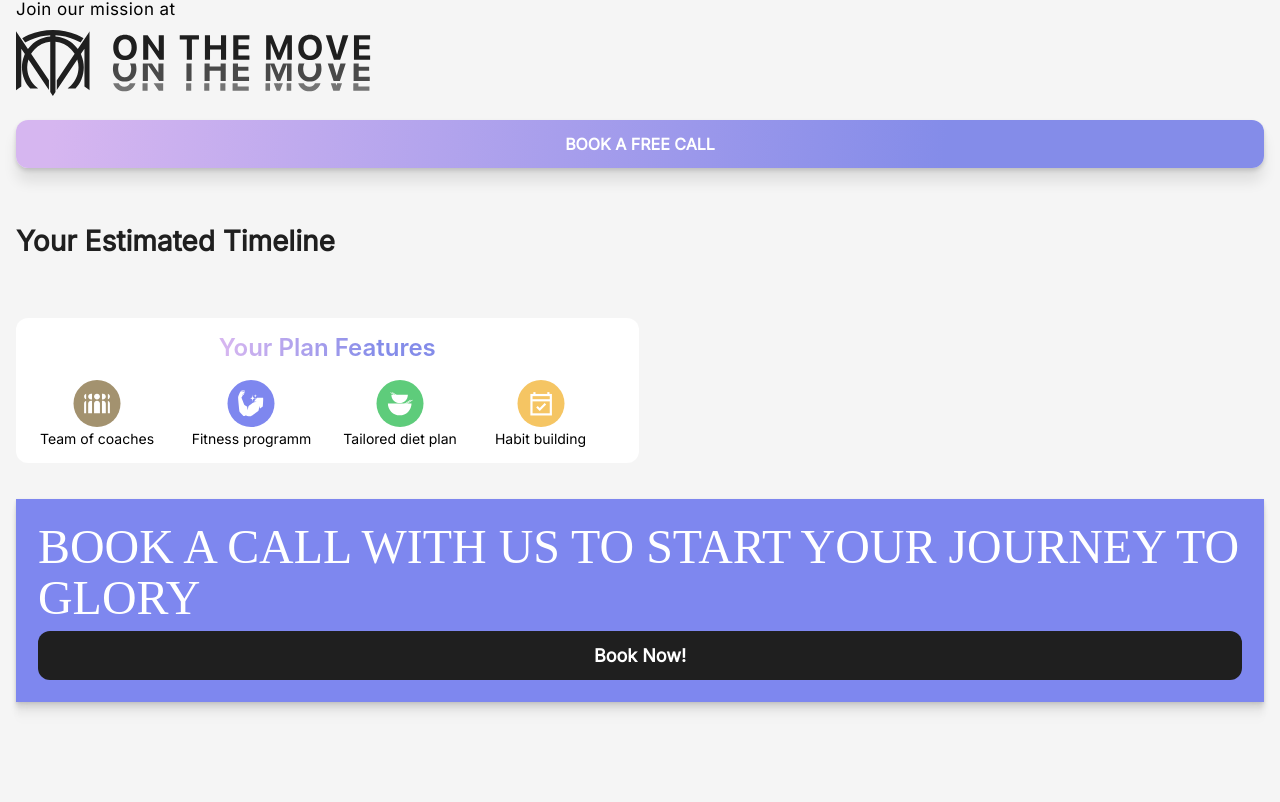
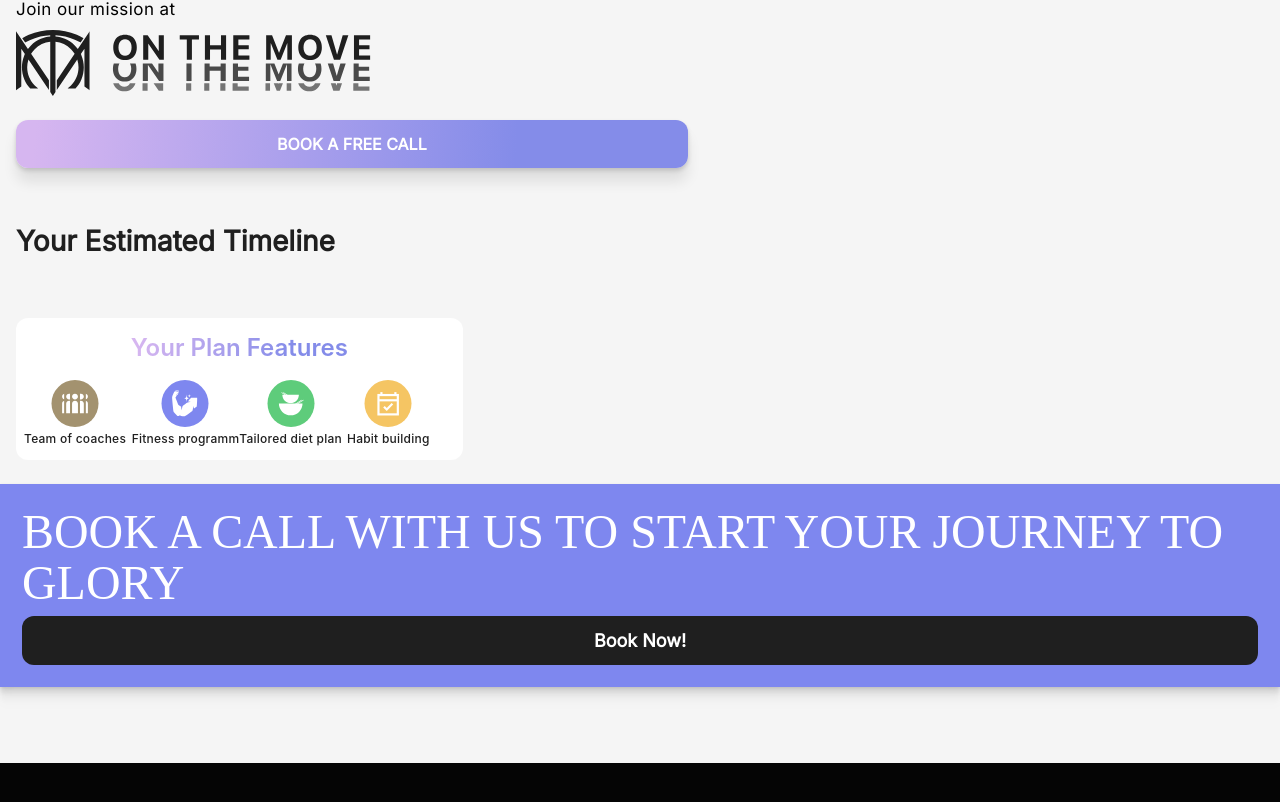
Before and after one commit to on-the-move-life/otm-client, a React (Create React App) app: page /questionnaire/lifestyle/result/1 in a window 1280 px wide. Shown: the part 1771-2573 px from the top of the page. After the commit the page ends 2534 px from the top, so only its background shows below. Built offline with nearby package versions, Linux system fonts and the light colour scheme; no server answers.

Commit message:
- Book a call design fix - add link to "Book a call" - Plan Feature text matched to the design

```diff
--- a/src/features/LifestyleQuiz/Report.js
+++ b/src/features/LifestyleQuiz/Report.js
@@ -1,7 +1,6 @@
 import React, { useEffect, useMemo, useState } from 'react';
 import { useParams } from 'react-router-dom';
 import { axiosClient } from './apiClient';
-import { Button } from '../../components';
 import {
   BookCallHeading,
   BookCallContainer,
@@ -106,7 +105,7 @@ function Report() {
       {error && !loading && (
         <Error showButton={false}>Some Error Occured</Error>
       )}
-      <div className="flex flex-col items-start justify-start gap-9 px-4 py-6">
+      <div className="flex flex-col items-start justify-start gap-9 py-6 px-4">
         <img src={'/assets/otm-logo-report.svg'} alt="otm-logo" />
 
         {/* ////// */}
@@ -148,8 +147,7 @@ function Report() {
                 data?.categoryResults.map((item, index) => (
                   <div
                     key={index}
-                    className={`${
-                      index % 2 === 0 ? 'self-start' : 'self-end'
+                    className={`${index % 2 === 0 ? 'self-start' : 'self-end'
                       } p-3`}
                   >
                     <LifestyleFitnessCard
@@ -220,7 +218,7 @@ function Report() {
 
             <button
               onClick={() => {
-                console.log('call booked');
+                window.open('https://calendly.com/pranavyadav996/30min', '_blank')
               }}
               className={`lifestyle-gradient-button mt-4 h-[48px] w-full rounded-xl border-[rgba(209,209,209,0.70)] font-semibold uppercase text-white`}
             >
@@ -239,36 +237,37 @@ function Report() {
           <div className="flex flex-col items-center justify-start gap-4 rounded-[12px] bg-white px-2 py-3.5">
             <FeatureHeading>Your Plan Features</FeatureHeading>
             <div className="grid w-full grid-cols-4 place-items-start text-[14px]">
-              <div className="flex flex-col items-center justify-center">
+              <div className="flex flex-col items-center justify-center gap-1">
                 <img src={'/assets/coaches.svg'} alt="coaches" />
-                <p className="px-4  text-center">Team of coaches</p>
+                <PlanFeatureText>Team of coaches</PlanFeatureText>
               </div>
-              <div className="flex flex-col items-center justify-center">
+              <div className="flex flex-col items-center justify-center gap-1">
                 <img src={'/assets/fitnessprogram.svg'} alt="coaches" />
-                <p className="px-4  text-center">Fitness programm</p>
+                <PlanFeatureText>Fitness programm</PlanFeatureText>
               </div>
-              <div className="flex flex-col items-center justify-center">
+              <div className="flex flex-col items-center justify-center gap-1">
                 <img src={'/assets/dietplan.svg'} alt="coaches" />
-                <p className="px-4  text-center">Tailored diet plan</p>
+                <PlanFeatureText>Tailored diet plan</PlanFeatureText>
               </div>
-              <div className="flex flex-col items-center justify-center">
+              <div className="flex flex-col items-center justify-center gap-1">
                 <img src={'/assets/habitbuilding.svg'} alt="coaches" />
-                <p className="px-4  text-center">Habit building</p>
+                <PlanFeatureText>Habit building</PlanFeatureText>
               </div>
             </div>
           </div>
-
+        </div>
+      </div>
       {/* Book A Call */}
       <BookCallContainer className="mb-12 flex flex-col items-center justify-center gap-2 p-[22px]">
         <BookCallInnerText>
           Book a call with us to start your journey to glory
         </BookCallInnerText>
-            <div className="flex h-[49px] w-full flex-row items-center justify-center rounded-[12px] bg-[#1f1f1f]">
+        <div className="flex h-[49px] w-full flex-row items-center justify-center rounded-[12px] bg-[#1f1f1f]" onClick={() =>{
+          window.open('https://calendly.com/pranavyadav996/30min', '_blank')
+        }}>
           <p className="text-[18px] font-semibold text-white">Book Now!</p>
         </div>
       </BookCallContainer>
-        </div>
-      </div>
     </div>
   );
 }
```
Lines whose indentation alone changed are shown as unchanged.
